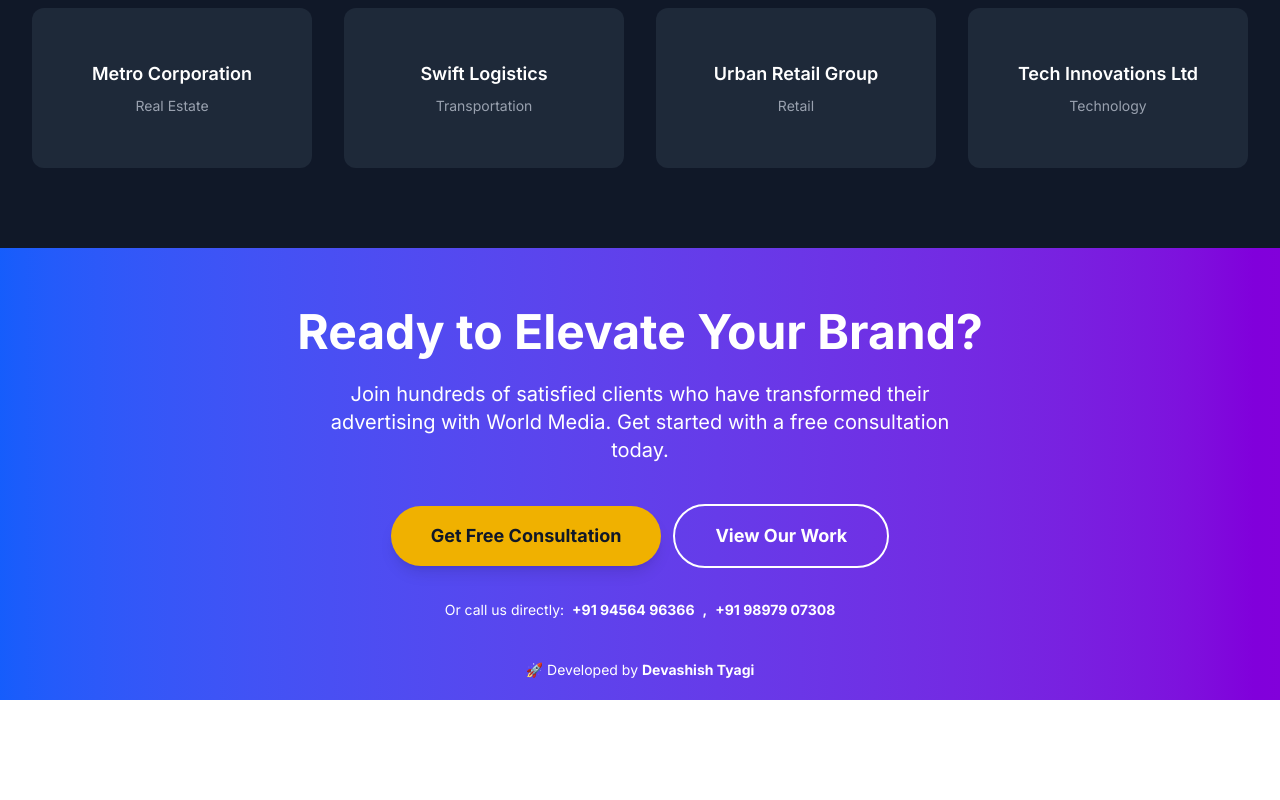
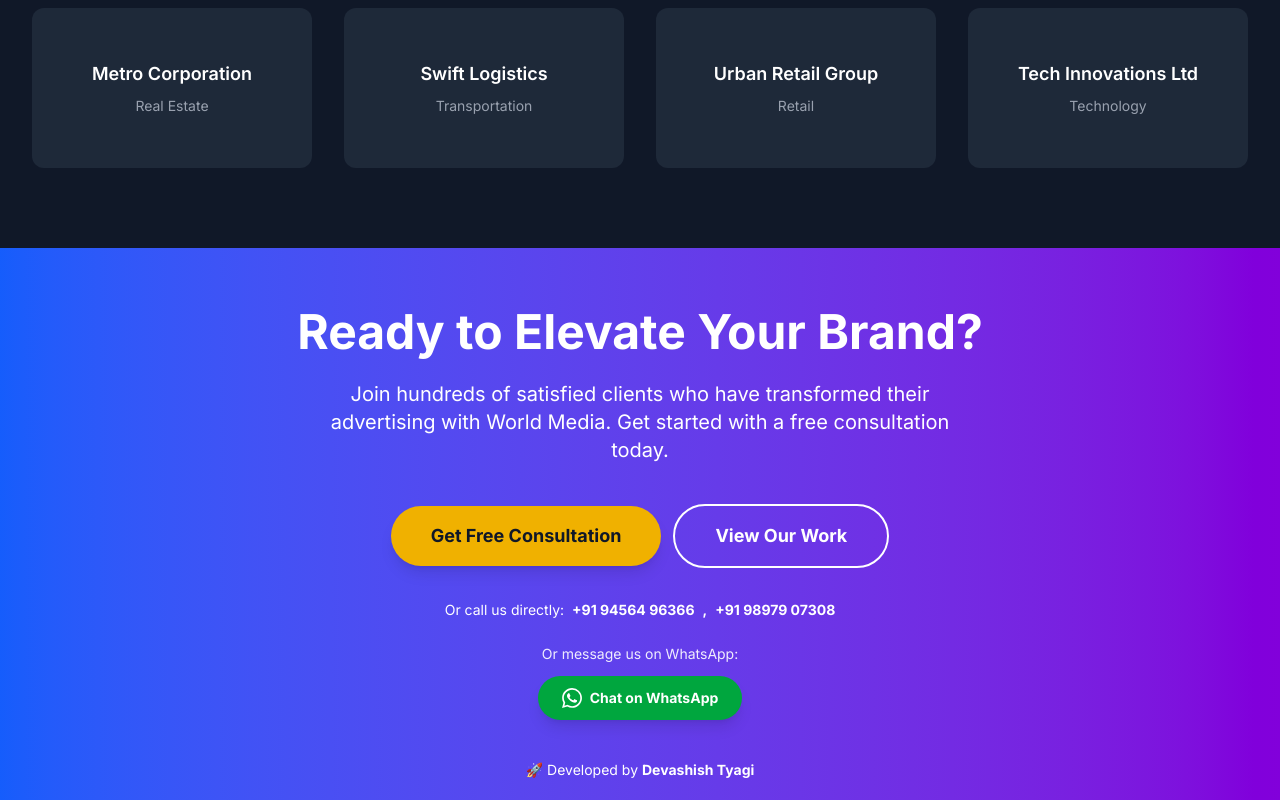
Before and after one commit to iamdevashishtyagi/worldmedia, a Next.js app: page / in a window 1280 px wide. Shown: the part 3336-4136 px from the top of the page. Before the commit the page ends 4036 px from the top, so only its background shows below. Built offline with nearby package versions, Linux system fonts and the light colour scheme.

Commit message:
Whatsapp

```diff
--- a/src/components/CtaSection.tsx
+++ b/src/components/CtaSection.tsx
@@ -26,6 +26,11 @@
             <a href="tel:+919897907308" className="text-white transition-all duration-200 hover:scale-105 hover:font-semibold whitespace-nowrap">+91 98979 07308</a>
           </strong>
         </motion.p>
+        <motion.div className="mt-6 flex flex-col items-center gap-3" initial={{ opacity: 0 }} whileInView={{ opacity: 1 }} viewport={{ once: false, amount: 0.5 }} transition={{ duration: 0.6, delay: 0.5 }}>
+          <span className="text-sm opacity-90">Or message us on WhatsApp:</span>
+          <a href="https://wa.me/919897907308" target="_blank" rel="noopener noreferrer" className="bg-green-600 hover:bg-green-700 text-white font-bold py-3 px-6 rounded-full text-sm transition-all duration-300 transform hover:scale-105 shadow-lg hover:shadow-xl flex items-center gap-2">
+          <svg className="w-5 h-5" fill="currentColor" viewBox="0 0 24 24"><path d="M17.472 14.382c-.297-.149-1.758-.867-2.03-.967-.273-.099-.471-.148-.67.15-.197.297-.767.966-.94 1.164-.173.199-.347.223-.644.075-.297-.15-1.255-.463-2.39-1.475-.883-.788-1.48-1.761-1.653-2.059-.173-.297-.018-.458.13-.606.134-.133.298-.347.446-.52.149-.174.198-.298.298-.497.099-.198.05-.371-.025-.52-.075-.149-.669-1.612-.916-2.207-.242-.579-.487-.5-.669-.51-.173-.008-.371-.01-.57-.01-.198 0-.52.074-.792.372-.272.297-1.04 1.016-1.04 2.479 0 1.462 1.065 2.875 1.213 3.074.149.198 2.096 3.2 5.077 4.487.709.306 1.262.489 1.694.625.712.227 1.36.195 1.871.118.571-.085 1.758-.719 2.006-1.413.248-.694.248-1.289.173-1.413-.074-.124-.272-.198-.57-.347m-5.421 7.403h-.004a9.87 9.87 0 01-5.031-1.378l-.361-.214-3.741.982.998-3.648-.235-.374a9.86 9.86 0 01-1.51-5.26c.001-5.45 4.436-9.884 9.888-9.884 2.64 0 5.122 1.03 6.988 2.898a9.825 9.825 0 012.893 6.994c-.003 5.45-4.437 9.884-9.885 9.884m8.413-18.297A11.815 11.815 0 0012.05 0C5.495 0 .16 5.335.157 11.892c0 2.096.547 4.142 1.588 5.945L.057 24l6.305-1.654a11.882 11.882 0 005.683 1.448h.005c6.554 0 11.89-5.335 11.893-11.893-.001-3.189-1.262-6.187-3.55-8.444"/></svg>Chat on WhatsApp</a>
+        </motion.div>
         <motion.div className="mt-10 text-xs md:text-sm opacity-80" initial={{ opacity: 0 }} whileInView={{ opacity: 1 }} viewport={{ once: false, amount: 0.5 }} transition={{ duration: 0.8, delay: 0.6 }}>
           <Link href="https://iamdevashishtyagi.github.io/" target="_blank" className="hover:text-yellow-400 transition duration-300" >🚀 <span>Developed by</span> <strong>Devashish Tyagi</strong></Link>
         </motion.div>
```
